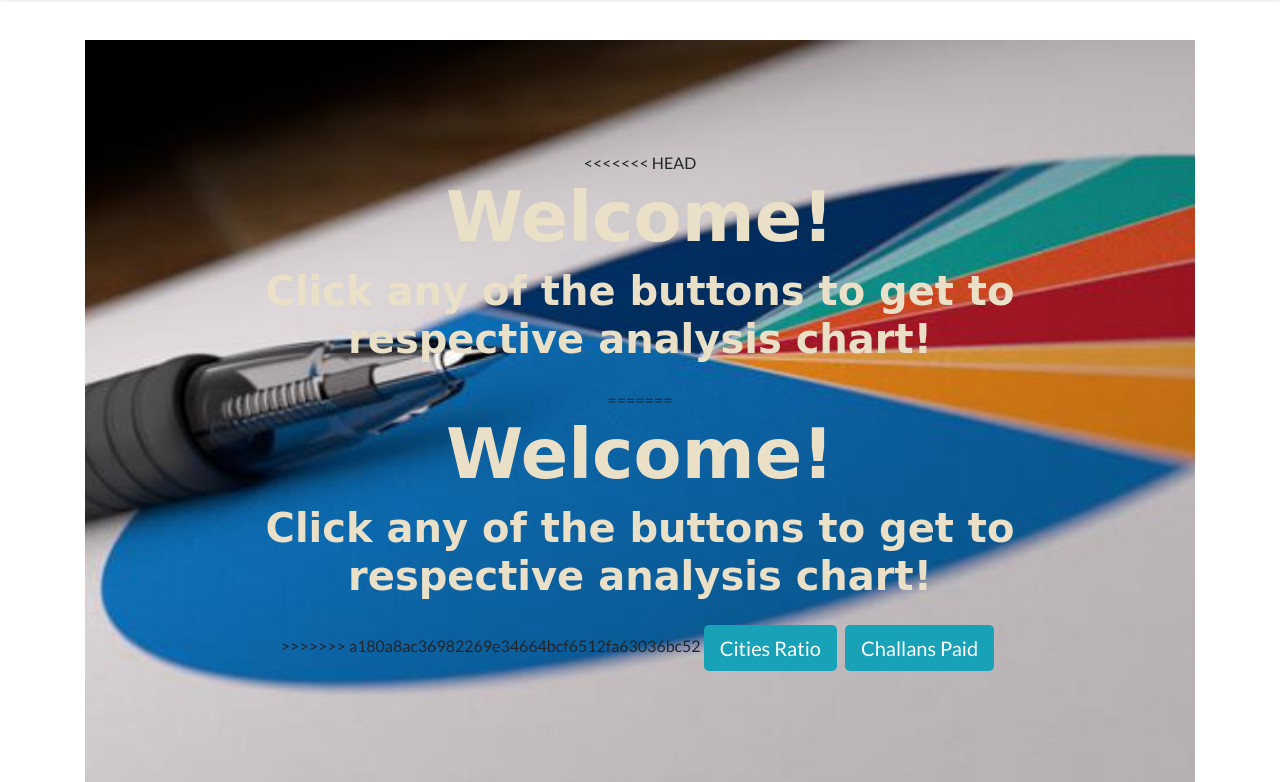
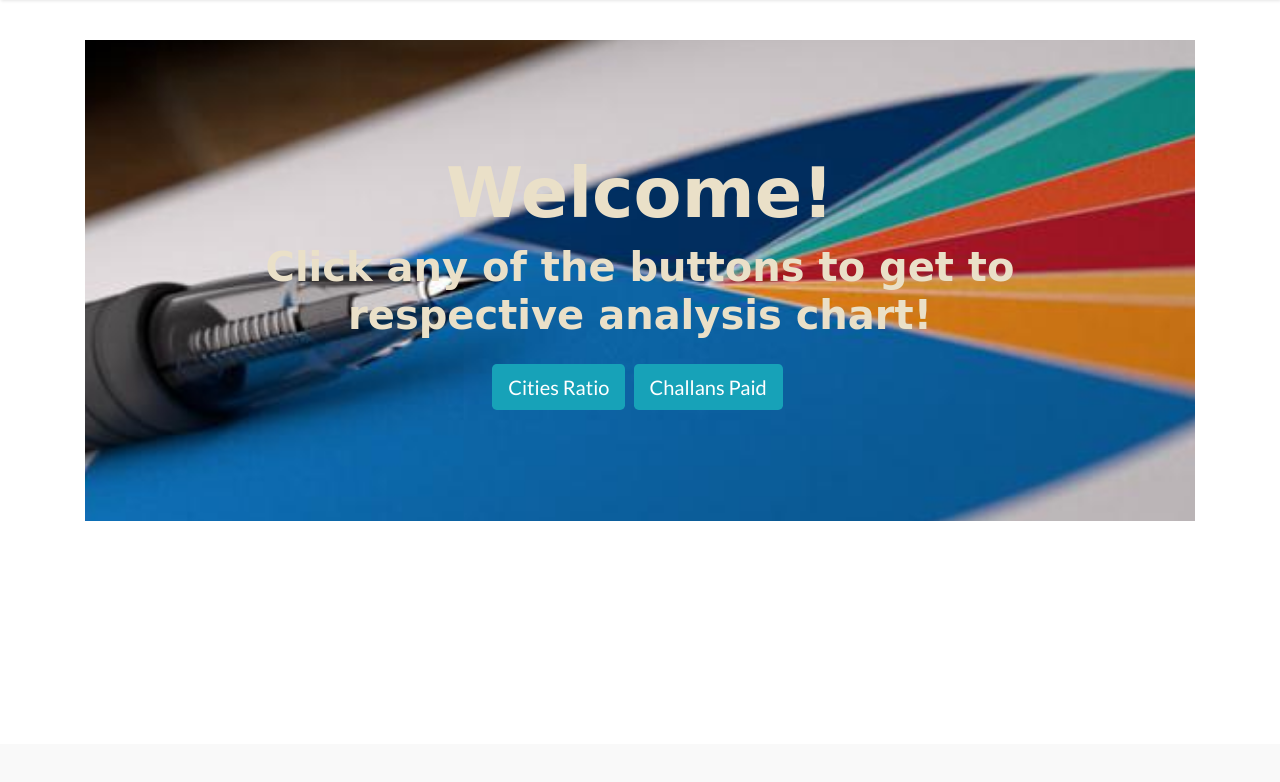
Before and after one commit to Shahrozjd/RideSafely, a Django app: template FYP/account/templates/account/graphs.html in a window 1280 px wide. Shown: the part 56-838 px from the top of the page. After the commit the page ends 577 px from the top, so only its background shows below. Run offline with Django 3.2, Linux system fonts and the light colour scheme; the template is opened without the code that fills it, so the values that code supplies are empty; some libraries are stand-ins or nearby versions.

Commit message:
graphs done, accept all 3 commits

```diff
--- a/FYP/account/templates/account/graphs.html
+++ b/FYP/account/templates/account/graphs.html
@@ -4,14 +4,10 @@
 {% load static %}
    <div id="intro" class="wrapper view">
      <div class="mb">
-<<<<<<< HEAD
-       <h1 style="font-family: cursive;font-size: 70px; color:#eae0c8"><strong>Welcome!</strong></h1>
-       <h3 style="margin-bottom: 25px; font-family: cursive;font-size: 40px;color:#eae0c8">Click any of the buttons to get to respective analysis chart!</h3>
-=======
+
        <h1 style="font-family: cursive;font-size: 70px;color:#eae0c8"><strong>Welcome!</strong></h1>
        <h3 style="margin-bottom: 25px; font-family: cursive;font-size: 40px;color:#eae0c8">Click any of the buttons to get to respective analysis chart!</h3>
->>>>>>> a180a8ac36982269e34664bcf6512fa63036bc52
-       <a style="background-color:#17a2b8; border:#17a2b8; margin-right:5px" href="{% url 'graph1' %}" class="btn btn-primary btn-lg active" role="button" aria-pressed="true">Cities Ratio</a>
+<a style="background-color:#17a2b8; border:#17a2b8; margin-right:5px" href="{% url 'graph1' %}" class="btn btn-primary btn-lg active" role="button" aria-pressed="true">Cities Ratio</a>
        <a style="background-color:#17a2b8; border:#17a2b8;margin-right:5px" href="{% url 'graph2' %}" class="btn btn-primary btn-lg active" role="button" aria-pressed="true">Challans Paid</a>
      </div>
    </div>
```
Also changed, not shown: FYP/db.sqlite3.
